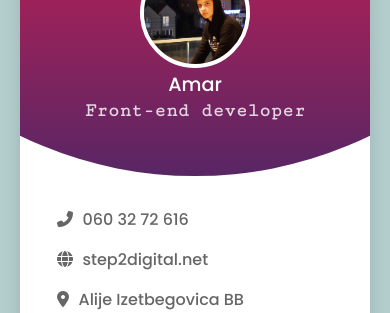
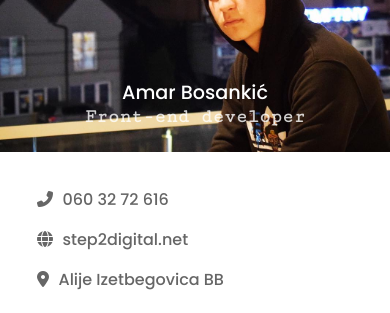
Before and after one commit to bosankic/DigitalVCard, a plain HTML site: page index.html in a window 390 px wide. Shown: the part 236-549 px from the top of the page. Drawn offline with Linux system fonts and the light colour scheme.

Commit message:
Add files via upload

```diff
--- a/index.html
+++ b/index.html
@@ -23,12 +23,7 @@
                     <i class="far fa-envelope"></i>
                 </a>
                 <div class="main">
-                    <div class="image">
-                        <div class="hover">
-                            <i class="fas fa-camera fa-2x"></i>
-                        </div>
-                    </div>
-                    <h3 class="name">Amar</h3>
+                    <h3 class="name">Amar Bosankić</h3>
                     <h3 class="sub-name">Front-end developer</h3>
                 </div>
             </div>
@@ -37,8 +32,8 @@
                 <div class="left">
                     <div class="about-container">
                         <a href="tel:0603272616" class="number"> <i class="fas fa-phone-alt"></i> &nbsp; 060 32 72 616</a> <br/>
-                        <a href="tel:0603272616" class="number"> <i class="fas fa-globe"></i></i> &nbsp; step2digital.net</a> <br />
-                        <a href="tel:0603272616" class="number"> <i class="fas fa-map-marker-alt"></i> &nbsp; Alije Izetbegovica BB</a>
+                        <a href="https://step2digital.net/" class="number"> <i class="fas fa-globe"></i></i> &nbsp; step2digital.net</a> <br />
+                        <a href="te‚xl:0603272616" class="number"> <i class="fas fa-map-marker-alt"></i> &nbsp; Alije Izetbegovica BB</a>
                     </div>
                     <div class="icons-container">
                         <a href="#" class="icon">
--- a/style.css
+++ b/style.css
@@ -33,8 +33,6 @@ body{
     height: 270px;
     top: 0;
     left: 0;
-    background-image: linear-gradient(to top, #572664, #c21f54);
-    clip-path: circle(400px at 50% -48.5%);
 }
 
 .header{
@@ -70,10 +68,6 @@ body{
 .mail:hover{
     opacity: 1;
 }
-
-
-
-
 .main{
     position: absolute;
     width: 100%;
@@ -84,14 +78,14 @@ body{
     flex-direction: column;
     justify-content: center;
     align-items: center;
+    background:url('assets/profile-pic.jpg') no-repeat center / cover;
+
 }
 
 .main .image{
     position: relative;
     width: 110px;
     height: 110px;
-    border-radius: 50%;
-    background: url('assets/profile-pic.jpg') no-repeat center / cover;
     border: 4px solid #fff;
     margin-bottom: 2px;
     overflow: hidden;
@@ -111,6 +105,8 @@ body{
     font-weight: 500;
     line-height: 1;
     margin: 5px 0;
+    position: absolute;
+    bottom:45px;
 }
 
 .sub-name{
@@ -118,6 +114,8 @@ body{
     font-size: 1.2rem;
     opacity: .8;
     color: #fff;
+    position: absolute;
+    bottom:25px;
 }
 
 .content{
@@ -278,16 +276,16 @@ body{
     transform: translate(-50%, -50%) scale(1);
 }
 @media (max-width: 410px){
-    .content{
-        flex-direction: column;
+    body{
+        background:#fff;
     }
-
-    .right{
-        flex-direction: row;
-        text-align: center;
-        justify-content: space-around;
-        align-items: center;
-        margin: 0;
+    .container{
+        padding:0;
+        width:100%;
+        height: 100%;
+        margin:0;
+        position: absolute;
+        top:-20px;
     }
 }
 
@@ -321,6 +319,7 @@ body{
     }
 
     .name, .sub-name{
+
         font-size: 1rem;
     }
 
```
